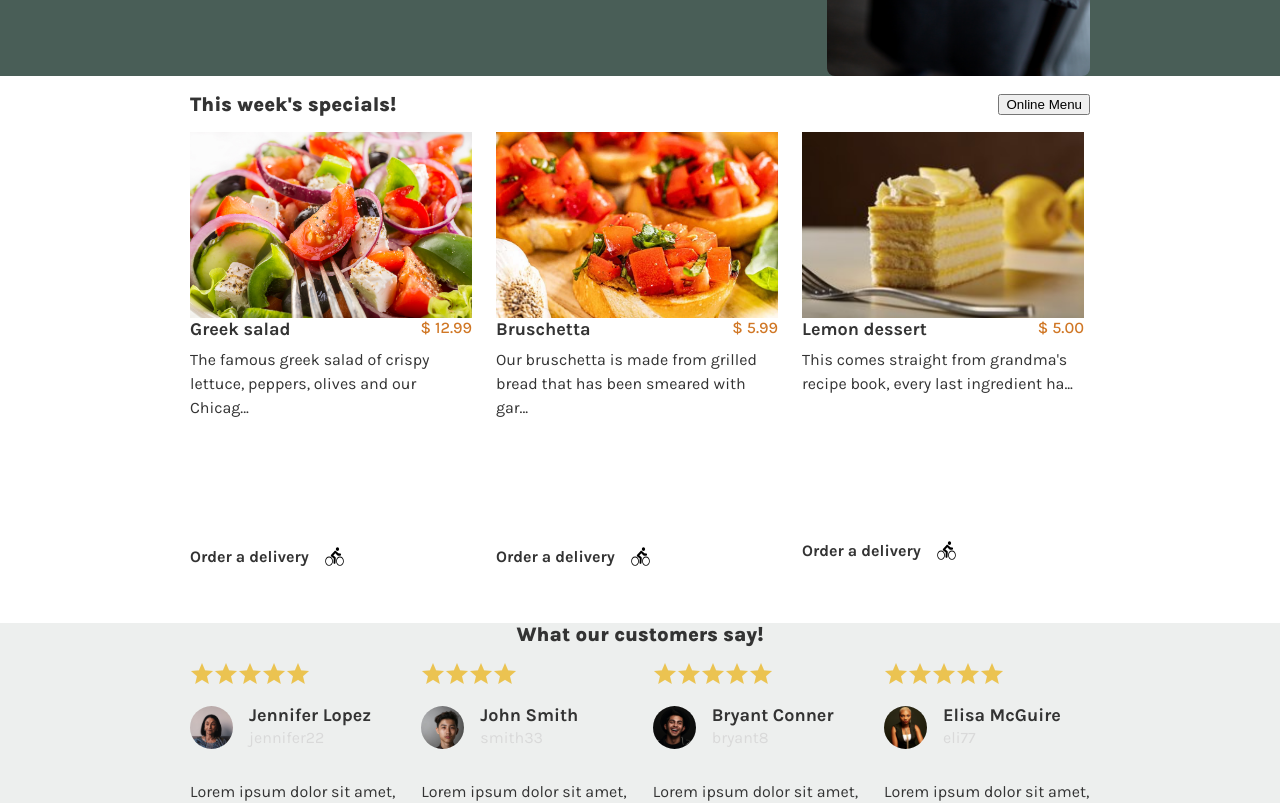
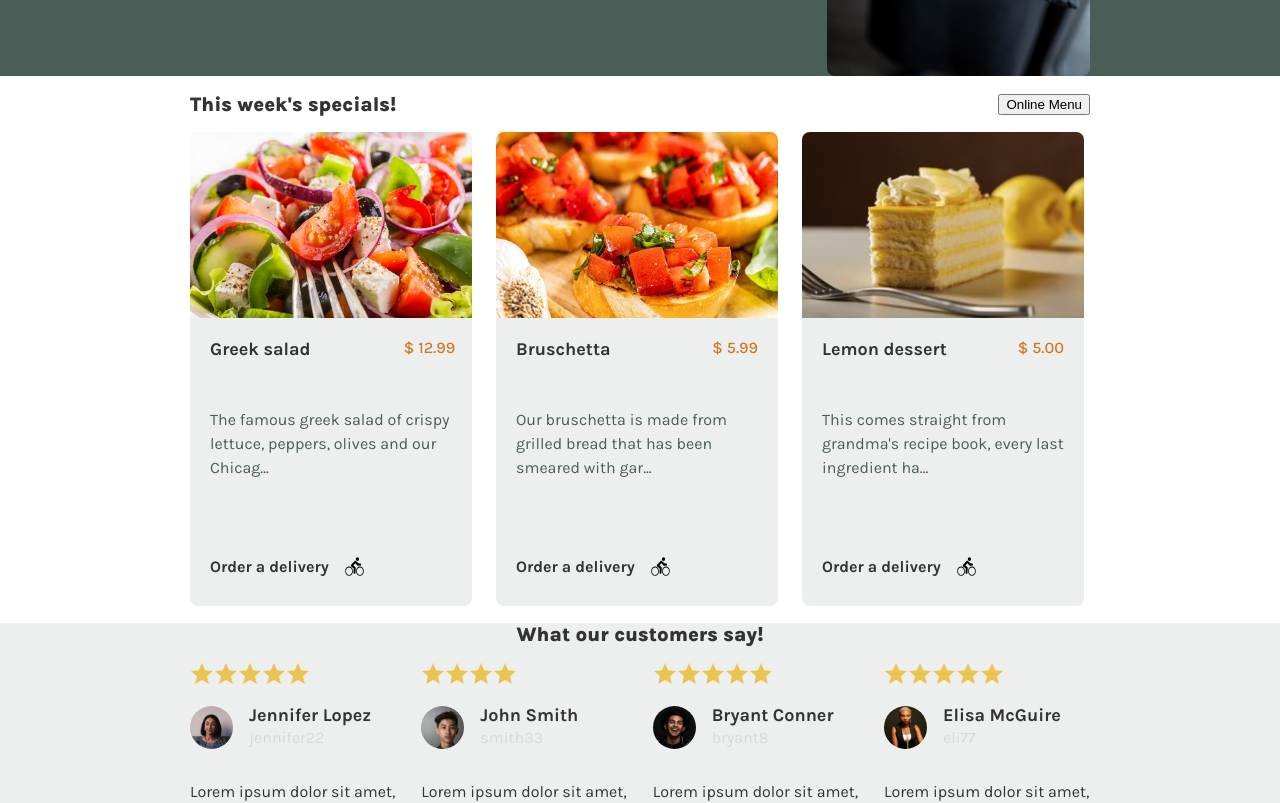
Before and after one commit to 4ndrs/cute-lemon, a React (Create React App) app: page / in a window 1280 px wide. Shown: the part 380-1183 px from the top of the page. Built offline with nearby package versions, Linux system fonts and the light colour scheme.

Commit message:
Add additional styles to the specials' cards

```diff
--- a/src/components/Home/Highlights.css
+++ b/src/components/Home/Highlights.css
@@ -41,6 +41,7 @@
   grid-area: special-card-description;
   white-space: normal;
   margin-bottom: 8px;
+  color: var(--primary-green);
 }
 
 .special-card .order-delivery {
@@ -58,6 +59,7 @@
 
 .special-card {
   display: inline-grid;
+  overflow: hidden;
   grid-template:
     "special-card-picture special-card-picture" min-content
     "special-card-title special-card-price" min-content
@@ -69,6 +71,17 @@
 
 .special-card:not(:last-child) {
   margin-right: 1.5rem;
+}
+
+@media (min-width: 570px) {
+  .special-card {
+    background-color: var(--secondary-grey);
+    border-radius: 8px;
+  }
+
+  .special-card > :not(:first-child) {
+    padding: 20px;
+  }
 }
 
 @media (max-width: 570px) {
```
